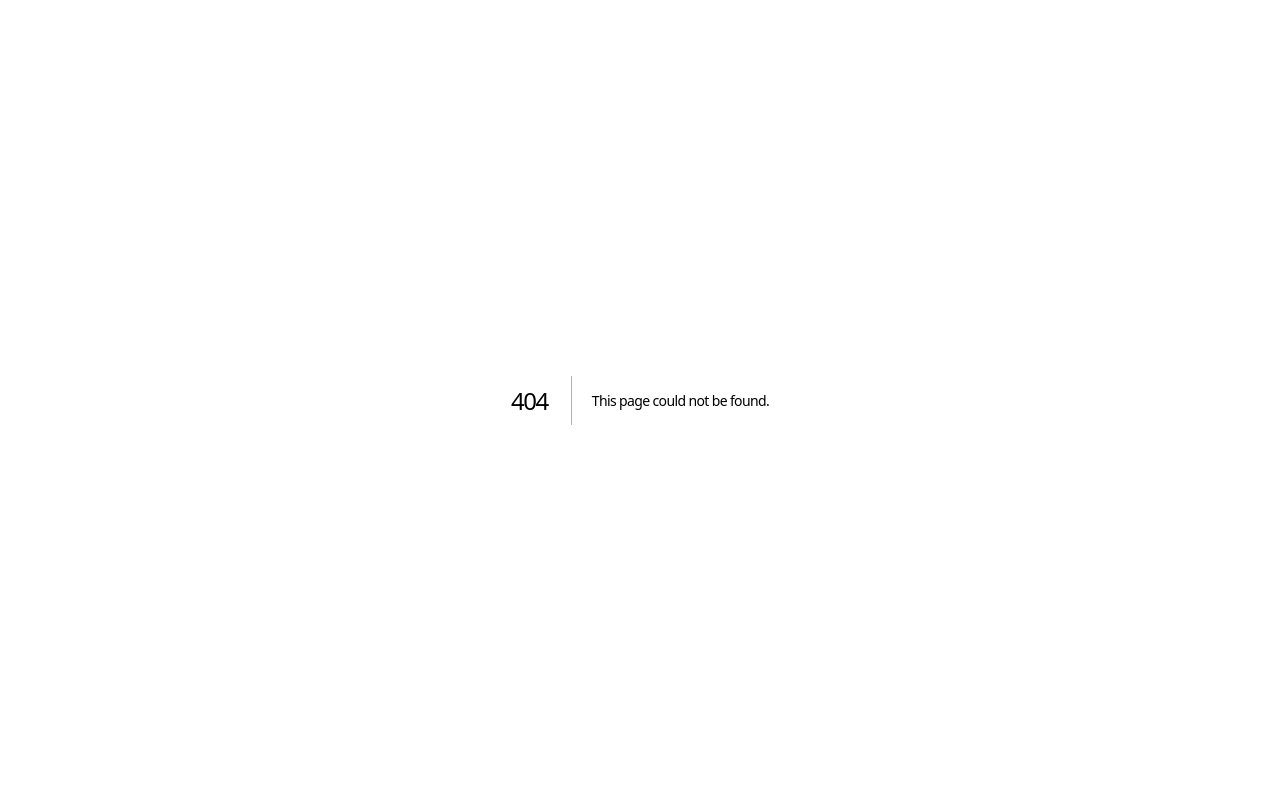
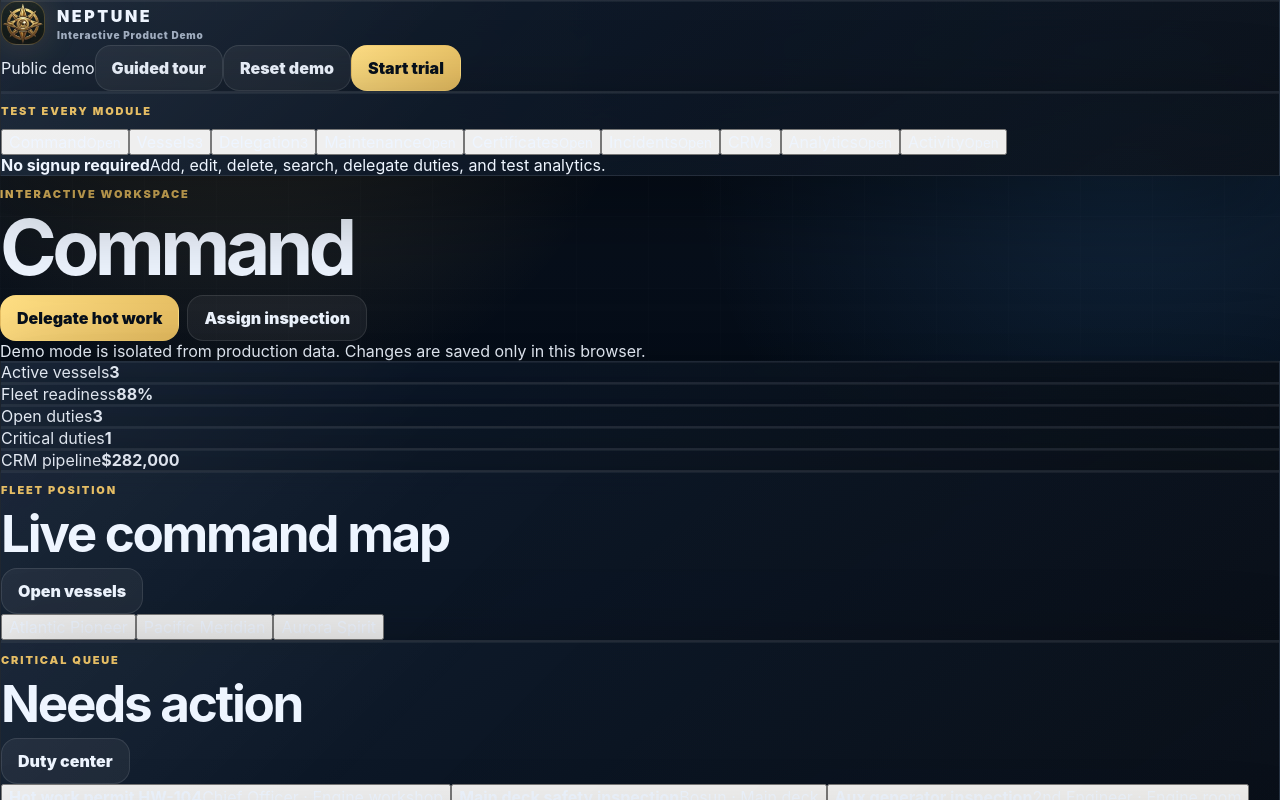
Before and after one commit to eagleconsulting954-a11y/Neptune1, a Next.js app: page /demo in a window 1280 px wide. Before the commit this address had no page. Shown: the top 800 px of the page. Built offline with nearby package versions, Linux system fonts and the light colour scheme.

Commit message:
Add public interactive demo page

```diff
--- /dev/null
+++ b/app/demo/page.tsx
@@ -0,0 +1,5 @@
+import { DemoApp } from "@/components/DemoApp";
+
+export default function DemoPage() {
+  return <DemoApp />;
+}
```
